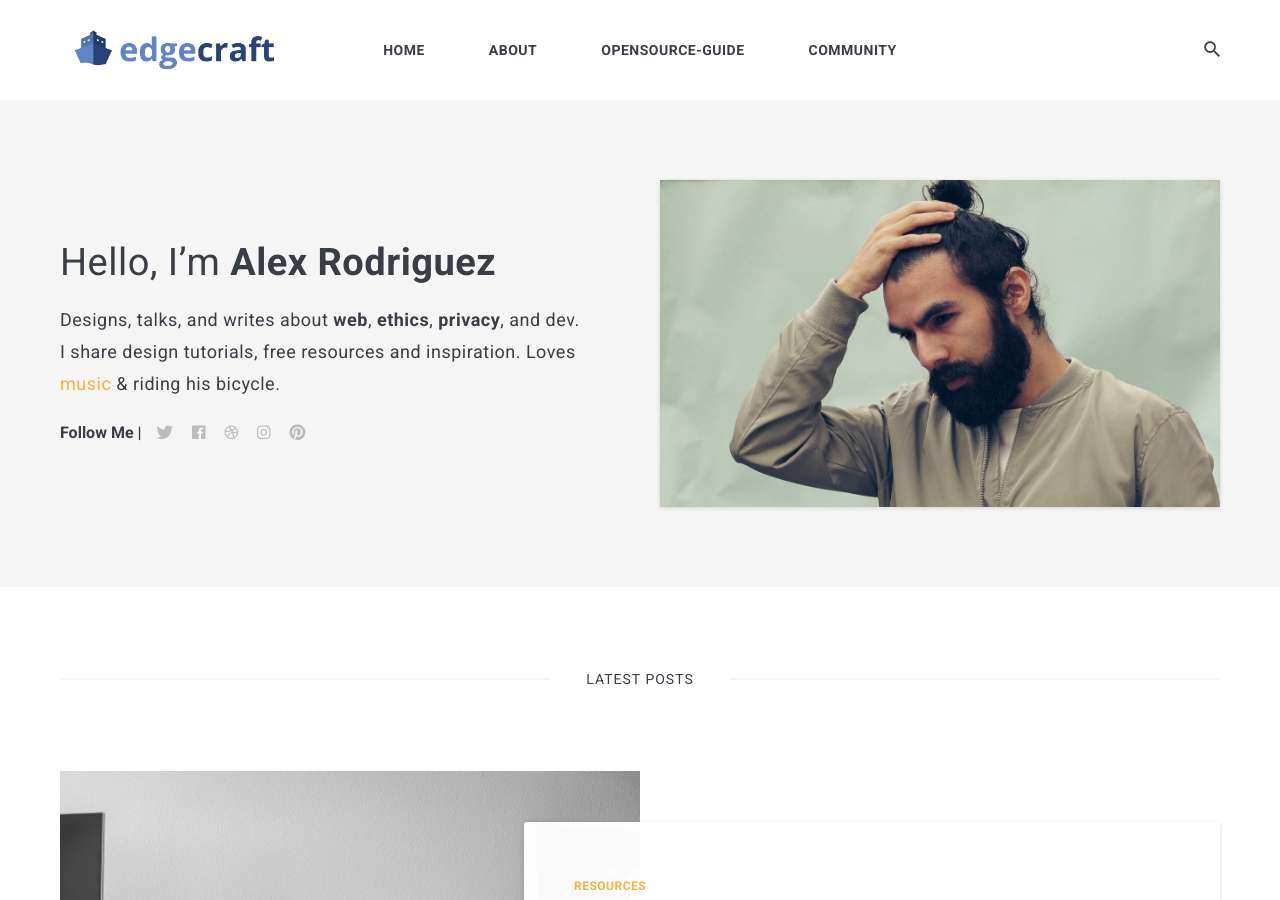
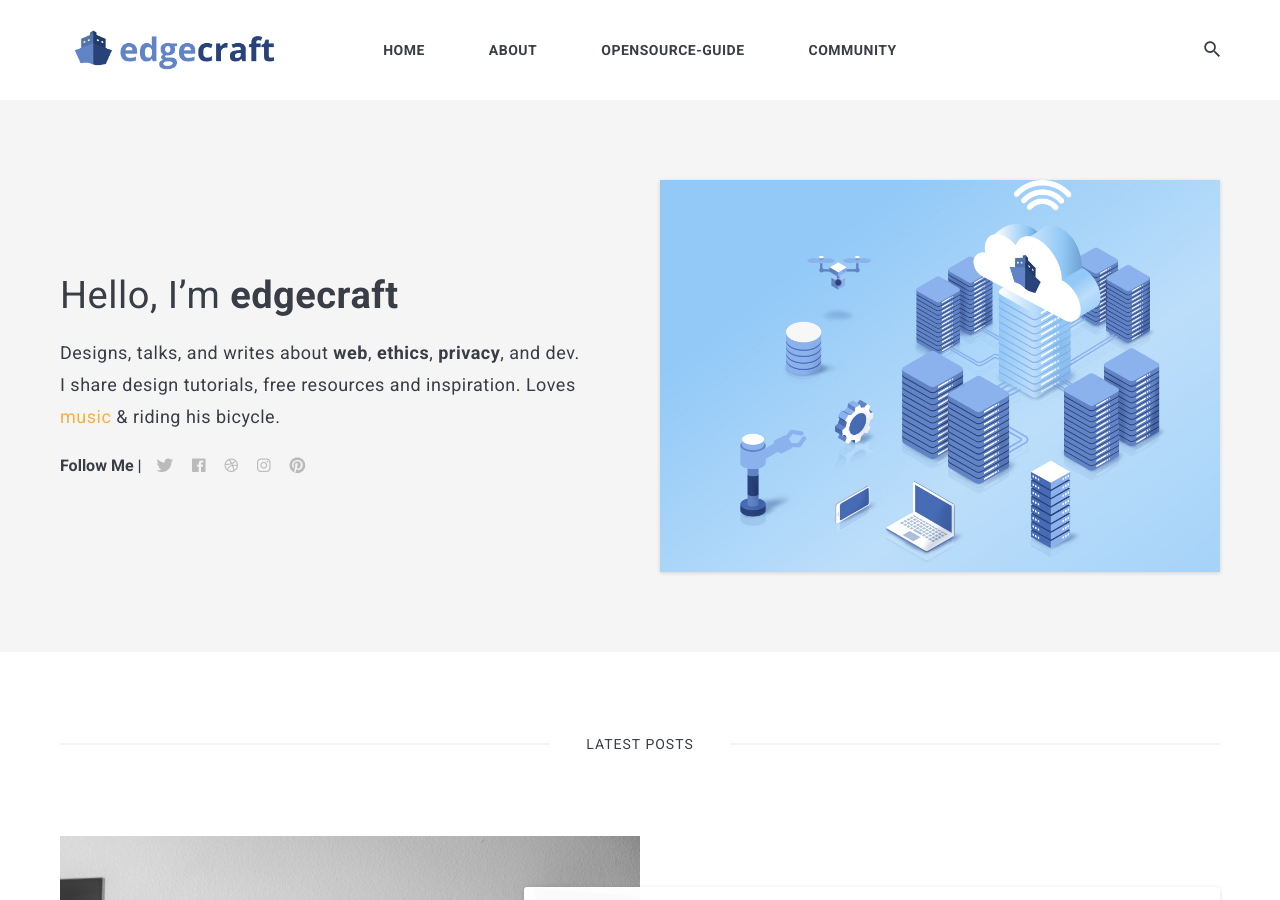
Before and after one commit to acornsoft-edgecraft/acornsoft-edgecraft.github.io, a Jekyll site: the page built from index.html, in a window 1280 px wide and 900 px high. Built offline with Jekyll 4.4.1, drawn with Linux system fonts in a browser that asks for light colours; nearby versions of some CDN libraries; the list of posts is cut into pages by our own code.

Commit message:
메인이미지 변경

```diff
--- a/_data/settings.yml
+++ b/_data/settings.yml
@@ -8,9 +8,9 @@ description: Zolan is modern minimal theme for Jekyll
 #-------------------------------
 # Author Settings
 author:
-  name: Alex Rodriguez
-  image: 01.jpg
-  say-hello: Hello, I’m <strong>Alex Rodriguez</strong>
+  name: acornsoft # 이름 수정
+  image: main01.jpg # 메인이미지 수정
+  say-hello: Hello, I’m <strong>edgecraft</strong>
   bio: Designs, talks, and writes about <strong>web</strong>, <strong>ethics</strong>, <strong>privacy</strong>, and dev. I share design tutorials, free resources and inspiration. Loves <a href="#">music</a> & riding his bicycle.
 
 
```
Also changed, not shown: images/main01.jpg (added).
